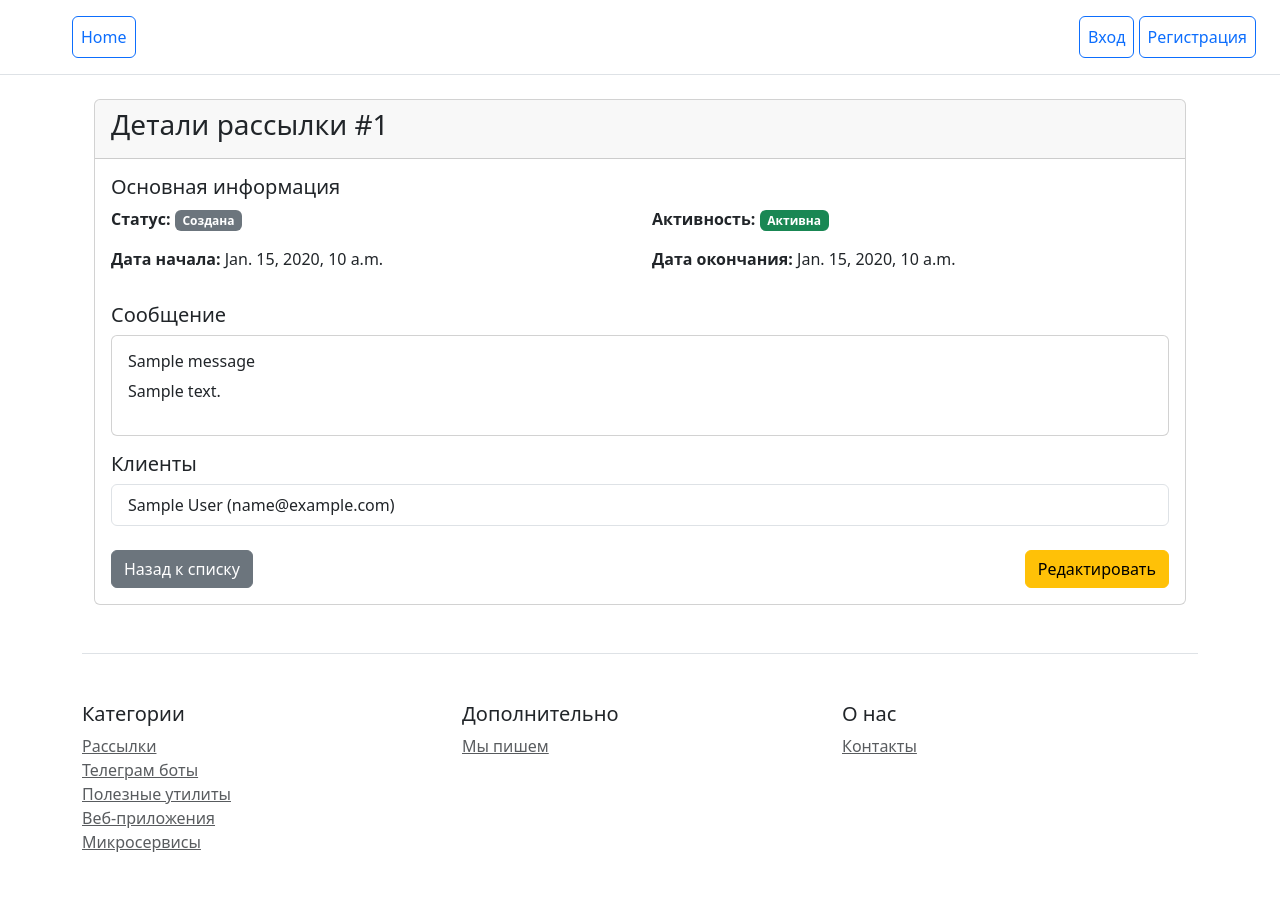
After one commit to Dal-Opez/course_work_django, a Django app: page /mailing/1/ in a window 1280 px wide. The commit adds this page. Run offline with Django 5.2, Linux system fonts and the light colour scheme; tables that the repository leaves empty hold one stand-in row (values such as "Sample post"); some libraries are stand-ins or nearby versions.

Commit message:
added mail sending

```diff
--- a/mailing/models.py
+++ b/mailing/models.py
@@ -67,7 +67,7 @@ class MailingAttempt(models.Model):
         (FAIL, 'Не успешно'),
     ]
 
-    date_attempt = models.DateTimeField(verbose_name="Дата и время попытки")
+    date_attempt = models.DateTimeField(auto_now_add=True, verbose_name="Дата попытки")
     status = models.CharField(max_length=115, choices=ATTEMPT_STATUS_CHOICES, default=SUCCESS, verbose_name="Статус")
     server_response = models.TextField(verbose_name="Ответ почтового сервера", null=True, blank=True)
     mailing = models.ForeignKey(Mailing, on_delete=models.CASCADE, verbose_name="Рассылка", related_name="mailing")
--- /dev/null
+++ b/mailing/templates/mailing/mailing_detail.html
@@ -0,0 +1,72 @@
+{% extends 'mailing/base.html' %}
+
+{% block title %}Детали рассылки #{{ mailing.id }}{% endblock %}
+
+{% block content %}
+<div class="container mt-4">
+    <div class="card">
+        <div class="card-header">
+            <h3>Детали рассылки #{{ mailing.id }}</h3>
+        </div>
+        <div class="card-body">
+            <div class="mb-3">
+                <h5>Основная информация</h5>
+                <div class="row">
+                    <div class="col-md-6">
+                        <p><strong>Статус:</strong>
+                            <span class="badge bg-{% if mailing.status == 'started' %}success{% else %}secondary{% endif %}">
+                                {{ mailing.get_status_display }}
+                            </span>
+                        </p>
+                        <p><strong>Дата начала:</strong> {{ mailing.start_sending|default:"Не указано" }}</p>
+                    </div>
+                    <div class="col-md-6">
+                        <p><strong>Активность:</strong>
+                            {% if mailing.is_active %}
+                                <span class="badge bg-success">Активна</span>
+                            {% else %}
+                                <span class="badge bg-danger">Неактивна</span>
+                            {% endif %}
+                        </p>
+                        <p><strong>Дата окончания:</strong> {{ mailing.end_sending|default:"Не указано" }}</p>
+                    </div>
+                </div>
+            </div>
+
+            <div class="mb-3">
+                <h5>Сообщение</h5>
+                <div class="card">
+                    <div class="card-body">
+                        <h6>{{ mailing.message.title }}</h6>
+                        <p>{{ mailing.message.letter_body }}</p>
+                    </div>
+                </div>
+            </div>
+
+            <div class="mb-3">
+                <h5>Клиенты</h5>
+                <ul class="list-group">
+                    {% for client in mailing.client.all %}
+                    <li class="list-group-item">
+                        {{ client.full_name }} ({{ client.email }})
+                    </li>
+                    {% empty %}
+                    <li class="list-group-item">Нет прикрепленных клиентов</li>
+                    {% endfor %}
+                </ul>
+            </div>
+
+            <div class="d-flex justify-content-between mt-4">
+                <a href="{% url 'mailing:mailing_list' %}" class="btn btn-secondary">
+                    <i class="fas fa-arrow-left"></i> Назад к списку
+                </a>
+                <div>
+                    <a href="{% url 'mailing:mailing_update' mailing.pk %}" class="btn btn-warning">
+                        <i class="fas fa-edit"></i> Редактировать
+                    </a>
+                </div>
+            </div>
+        </div>
+    </div>
+</div>
+{% endblock %}
--- a/mailing/urls.py
+++ b/mailing/urls.py
@@ -2,7 +2,7 @@ from django.urls import path
 from mailing.apps import MailingConfig
 from .views import HomePageView, MailingListView, MailingCreateView, MailingUpdateView, ClientListView, \
     ClientCreateView, ClientUpdateView, ClientDetailView, ClientDeleteView, MessageListView, MessageCreateView, \
-    MessageUpdateView, MessageDetailView, MessageDeleteView, MailingAttemptListView
+    MessageUpdateView, MessageDetailView, MessageDeleteView, MailingAttemptListView, start_mailing, MailingDetailView
 
 app_name = MailingConfig.name
 
@@ -11,6 +11,8 @@ urlpatterns = [
     path('mailing/', MailingListView.as_view(), name='mailing_list'),
     path('mailing/create', MailingCreateView.as_view(), name='mailing_create'),
     path('mailing/update/<int:pk>/', MailingUpdateView.as_view(), name='mailing_update'),
+    path('mailing/<int:pk>/', MailingDetailView.as_view(), name='mailing_detail'),
+    path('mailing/<int:pk>/start/', start_mailing, name='mailing_start'),
     path('clients/', ClientListView.as_view(), name='client_list'),
     path('clients/create', ClientCreateView.as_view(), name='client_create'),
     path('clients/update/<int:pk>/', ClientUpdateView.as_view(), name='client_update'),
--- a/mailing/views.py
+++ b/mailing/views.py
@@ -1,10 +1,12 @@
-from django.shortcuts import render
+from django.shortcuts import render, get_object_or_404, redirect
 from django.views.generic import TemplateView, ListView, CreateView, UpdateView, DetailView, DeleteView
 from django.urls import reverse_lazy
-
+from django.contrib import messages
 from mailing.forms import MailingForm, ClientForm, MessageForm
 from mailing.models import Mailing, Client, Message, MailingAttempt
 from django.contrib.auth.mixins import LoginRequiredMixin
+
+from mailing.services import send_mailing
 
 
 # Create your views here.
@@ -41,6 +43,12 @@ class MailingUpdateView(UpdateView):
     model = Mailing
     form_class = MailingForm
     success_url = reverse_lazy("mailing:mailing_list")
+
+
+class MailingDetailView(DetailView):
+    model = Mailing
+    template_name = 'mailing/mailing_detail.html'
+    context_object_name = 'mailing'
 
 
 class ClientListView(ListView):
@@ -106,3 +114,15 @@ class MailingAttemptCreateView(CreateView):
 class MailingAttemptListView(ListView):
     model = MailingAttempt
     template_name = "mailing/mailing_attempt_list.html"
+
+
+def start_mailing(request, pk):
+    if request.method == 'POST':
+        mailing = get_object_or_404(Mailing, pk=pk)
+        try:
+            send_mailing(mailing)
+            messages.success(request, f'Рассылка #{mailing.id} запущена! Проверьте попытки отправки.')
+        except Exception as e:
+            messages.error(request, f'Ошибка: {str(e)}')
+
+    return redirect('mailing:mailing_list')
```
Also changed, not shown: mailing/services.py (added, +34 -0 lines), mailing/templates/mailing/mailing_list.html (+35 -4 lines), mailing/migrations/0005_alter_mailingattempt_date_attempt.py (added).
